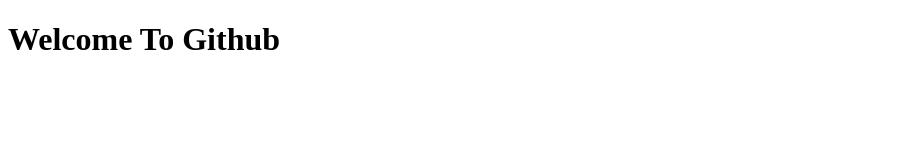
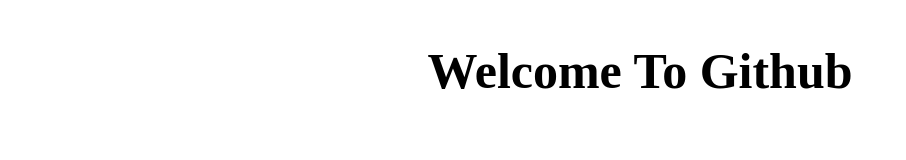
Before and after one commit to Treasure001001/github-practical, a plain HTML site: page index.html in a window 1280 px wide. Shown: the whole page, without its empty margins (0-906 px from the left). Drawn offline with Linux system fonts and the light colour scheme.

Commit message:
Initial commit

```diff
--- a/index.html
+++ b/index.html
@@ -4,6 +4,9 @@
     <meta charset="UTF-8">
     <meta name="viewport" content="width=device-width, initial-scale=1.0">
     <title>Practical</title>
+    <link rel="stylesheet" href="style.css">
+
+
 </head>
 <body>
     <h1>Welcome To Github</h1>
--- a/style.css
+++ b/style.css
@@ -0,0 +1,12 @@
+
+body {
+
+    display: flex;
+    justify-content: center;
+    align-items: cehter;
+}
+h1 {
+
+font-size: 50px;
+text-align: center;
+}
```
